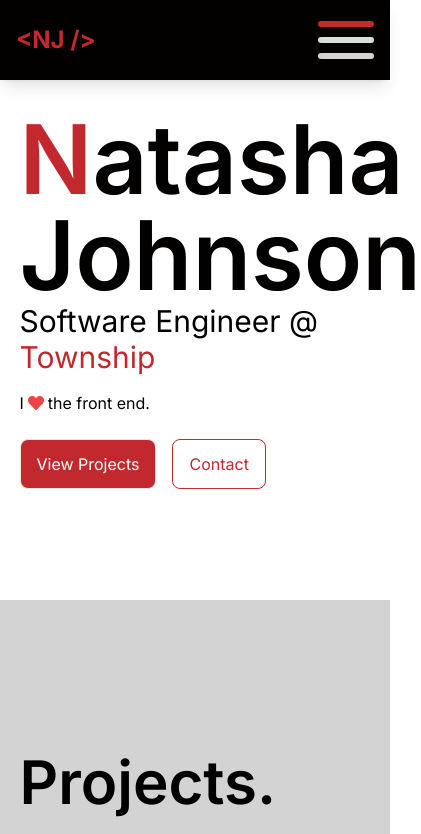
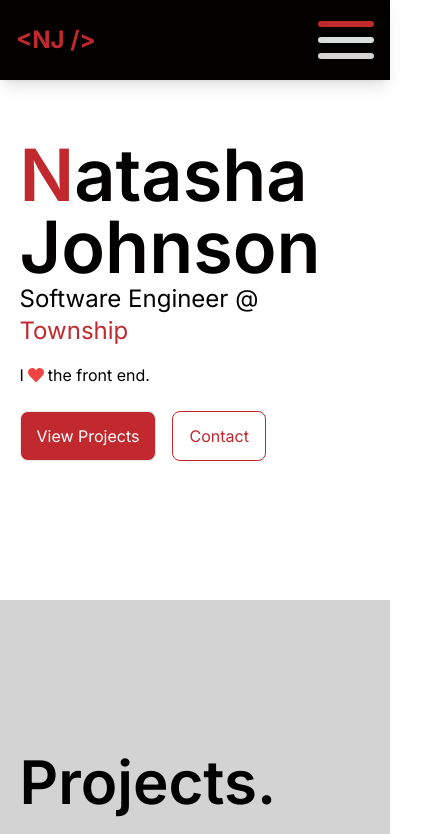
Before and after one commit to artsycoder533/portfolio-v2, a Next.js app: page / in a window 390 px wide. Shown: the top 834 px of the page, 421 px wide, since content can reach past the window. Built offline with nearby package versions, Linux system fonts and the light colour scheme.

Commit message:
chore: make hero responsive

```diff
--- a/app/components/Hero.tsx
+++ b/app/components/Hero.tsx
@@ -6,10 +6,10 @@ const Hero = () => {
   return (
     <section className=" h-[600px] flex items-center" id="home">
       <div className="max-w-[1400px] w-[90vw] mx-auto flex flex-col justify-between">
-        <h1 className="text-8xl font-semibold text-primary first-letter:text-accent">
+        <h1 className="text-7xl lg:text-8xl font-semibold text-primary first-letter:text-accent">
           Natasha Johnson
         </h1>
-        <p className="text-3xl text-primary">
+        <p className="text-2xl text-primary">
           Software Engineer @{" "}
           <Link
             href="https://www.township.agency"
```
